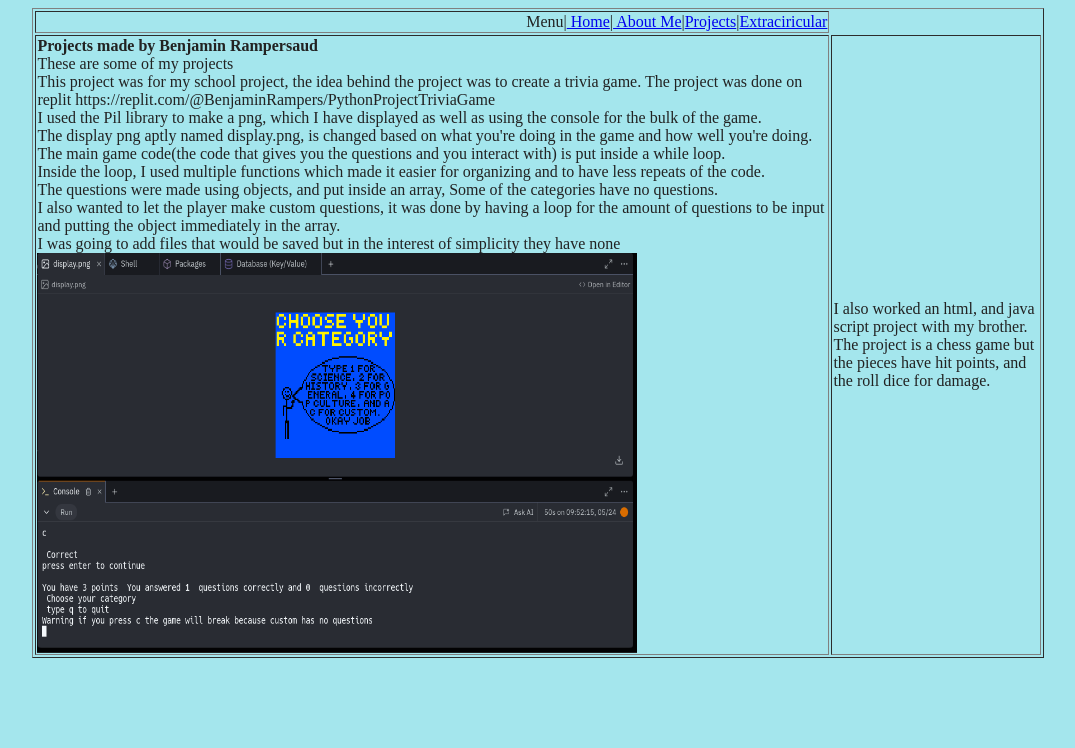
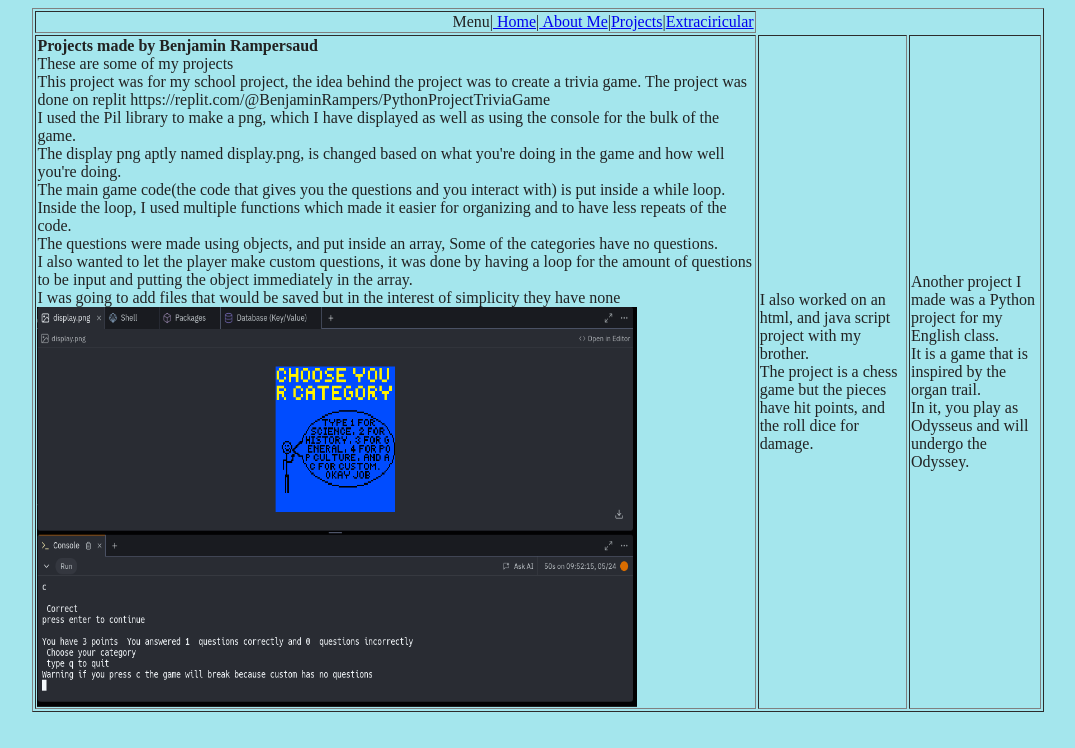
Before and after one commit to Godsaur42alt/godsaur42alt.github.io, a plain HTML site: page Portfolio/projects.html in a window 1280 px wide. Shown: the whole page, without its empty margins (102-1177 px from the left). Drawn offline with Linux system fonts and the light colour scheme.

Commit message:
Update projects.html

```diff
--- a/Portfolio/projects.html
+++ b/Portfolio/projects.html
@@ -16,8 +16,13 @@
 
         <img src="Triv_Game1.png" width="600" height="400" align="left"> </td>
         <td>
-          I also worked an html, and java script project with my brother.<br>
-          The project is a chess game but the pieces have hit points, and the roll dice for damage.
+          I also worked on an html, and java script project with my brother.<br>
+          The project is a chess game but the pieces have hit points, and the roll dice for damage.<br>
+        </td>
+        <td>
+          Another project I made was a Python project for my English class.<br>
+           It is a game that is inspired by the organ trail.<br>
+          In it, you play as Odysseus and will undergo the Odyssey.
         </td>
       </tr>
     </table>
```
